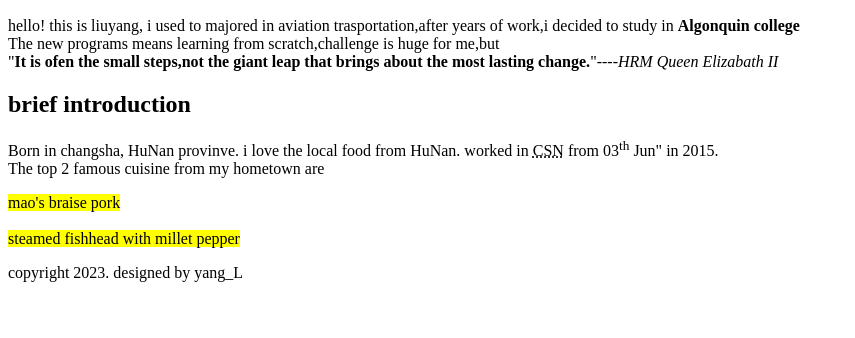
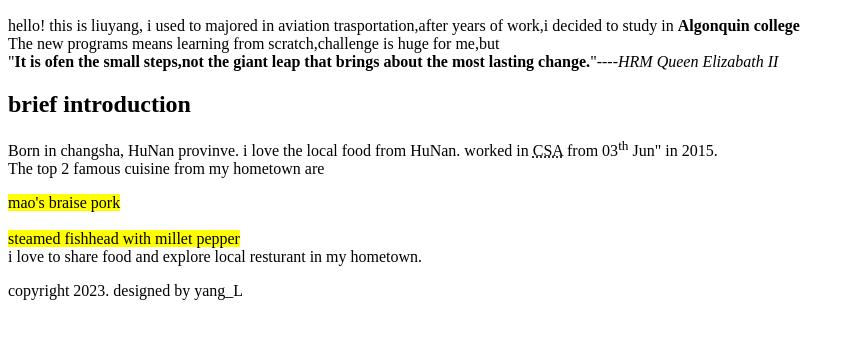
Before and after one commit to liu00633/liu00633.github.io, a plain HTML site: page html-assignment/index.html in a window 1280 px wide. Shown: the part 110-448 px from the top of the page, without its empty margins (0-855 px from the left). Drawn offline with Linux system fonts and the light colour scheme.

Commit message:
add words

```diff
--- a/html-assignment/index.html
+++ b/html-assignment/index.html
@@ -16,9 +16,11 @@
        <article>
         <h1>brief introduction</h1>
         <P> Born in changsha, HuNan provinve. i love the local food from HuNan.
-            worked in <abbr title="China Southern Airline">CSN</abbr> from 03<sup>th</sup>
+            worked in <abbr title="China Southern Airline">CSA</abbr> from 03<sup>th</sup>
             Jun" in 2015.<br>The top 2 famous cuisine from my hometown are <div><mark> mao's braise pork</mark></div><br><div> <mark>steamed fishhead with millet pepper</mark></div>
+            i love to share food and explore local resturant in my hometown.
         </P>
+
        </article>
        <footer>copyright 2023. designed by yang_L</footer>
 
```
